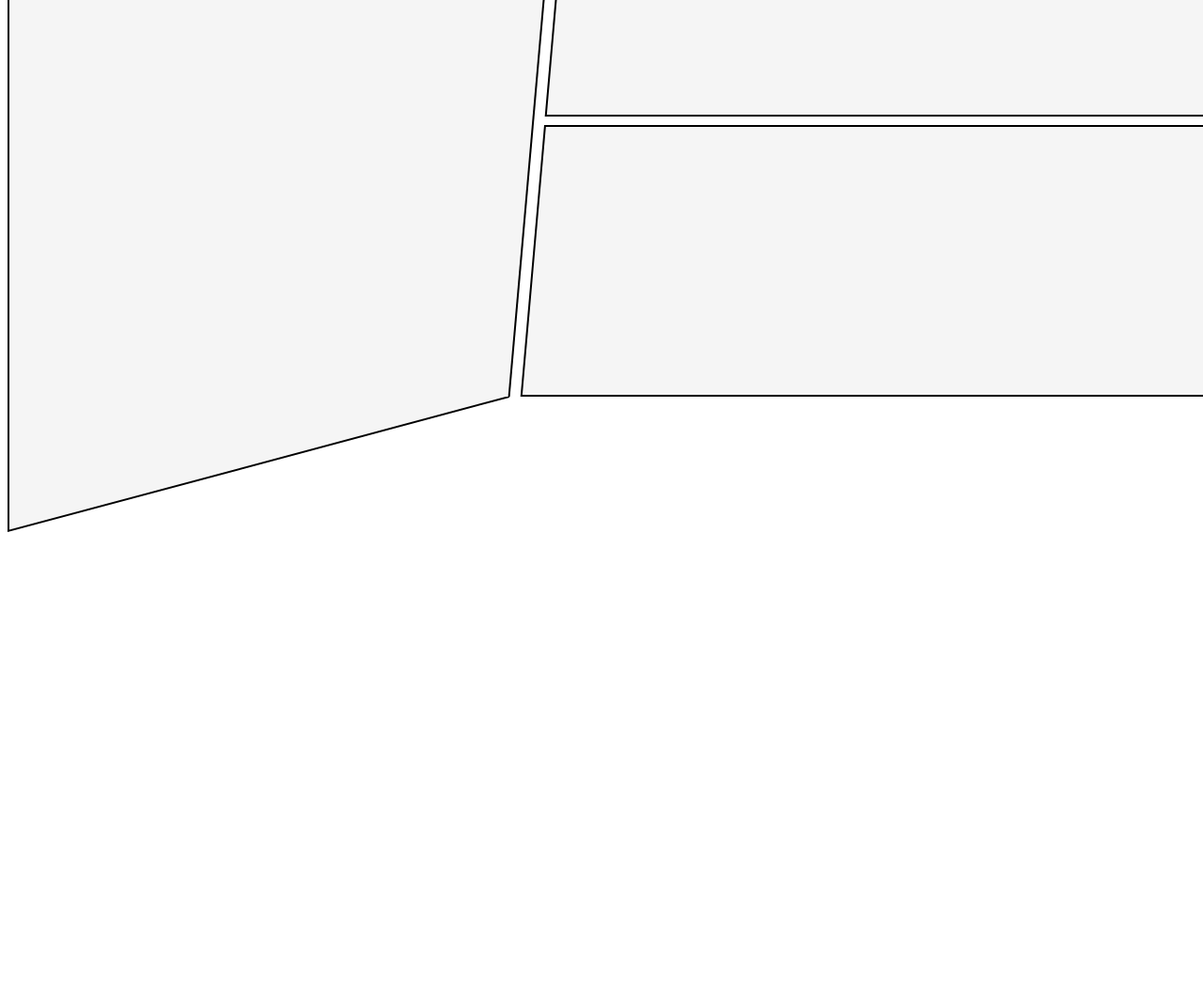
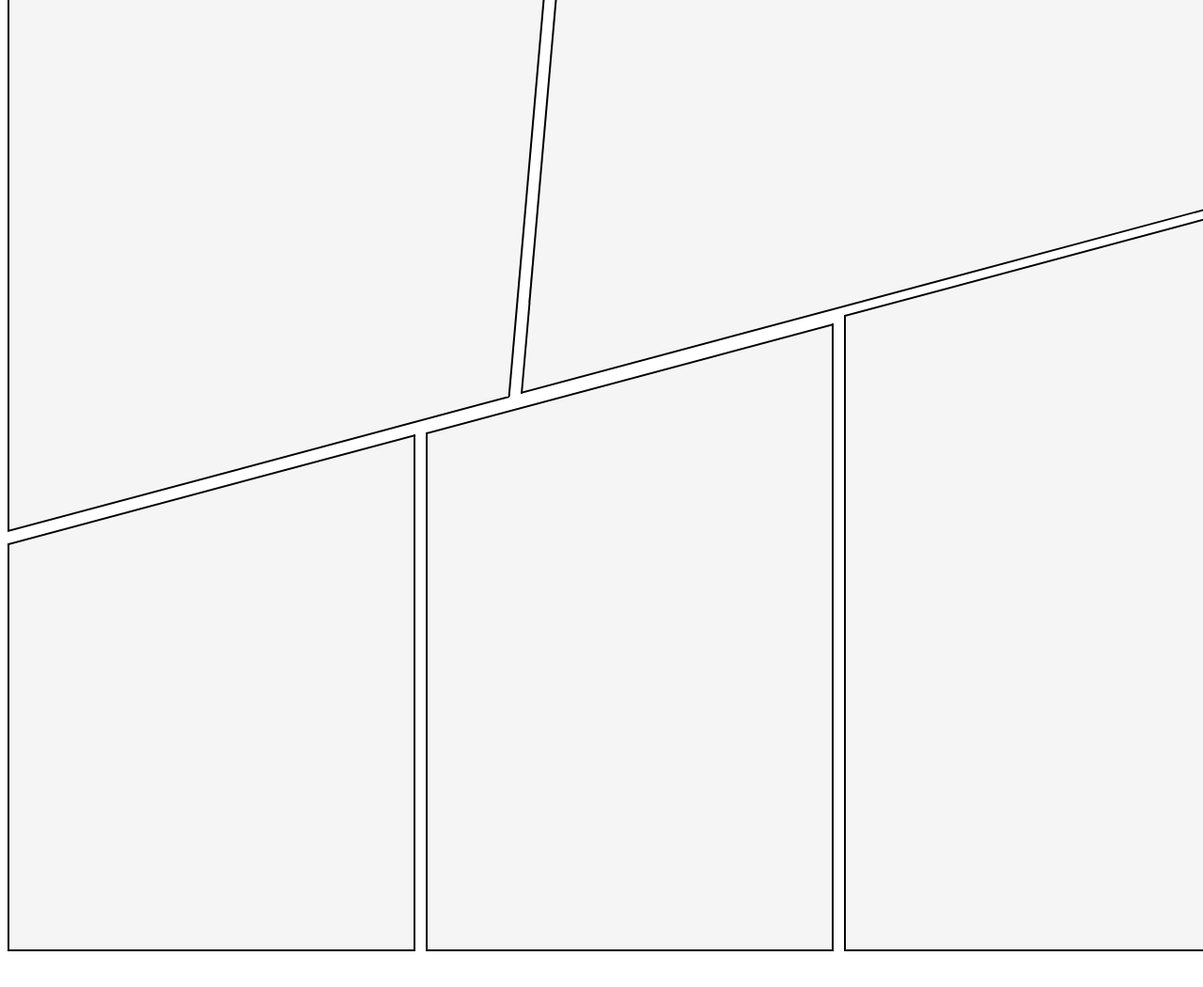
Before and after one commit to CatalinAtun/Portafolio, a plain HTML site: page src/index.html in a window 1280 px wide. Shown: the part 1320-2370 px from the top of the page at 94% size. Drawn offline with Linux system fonts and the light colour scheme.

Commit message:
Divs de proyectos

```diff
--- a/src/index.html
+++ b/src/index.html
@@ -39,6 +39,12 @@
     <div class="project1">
 
     </div>
+    <div class="project2">
+
+    </div>
+    <div class="project3">
+
+    </div>
     </div>
 
 
--- a/src/style.css
+++ b/src/style.css
@@ -180,18 +180,17 @@
     position: relative;
     background-color: whitesmoke;
     width: 660px;
-    height: 400px;
+    height: 487px;
     border-right: 2px solid black;
     border-top: 2px solid black;
-    border-bottom: 2px solid black;
     margin-top: 10px;
 }
 
 .skills::after{ /*diagonal de la izquierda*/
     position: absolute;
 	content: "";
-	width: 100px;
-	height: 400px;
+	width: 300px;
+	height: 600px;
 	top: 0;
 	left: 0;
 	background-color: whitesmoke;
@@ -199,53 +198,35 @@
 	transform: skew(-5deg);
     z-index: -10;
     border-top: 2px solid black;
-    border-right: 2px solid black;
     border-left: 2px solid black;
-    border-bottom: 2px solid black;
     margin-left: -55px;
     margin-top: -2px;
 }
 
-.skills2{
-    position: relative;
-    top: -1287px;
-    left: 626px;
-    margin-top: 70px;
-    position: relative;
-    background-color: whitesmoke;
-    width: 696px;
-    height: 285px;;
-    border-right: 2px solid black;
-    border-top: 2px solid black;
+.skills::before{
+    position: absolute;
+	content: "";
+	width: 774px;
+	height: 150px;
+	top: 0;
+    left: 0;
+    margin-top: 545px;
+    margin-left: -116px;
+	background-color: whitesmoke;
+	transform-origin: bottom left;
+	transform: skew(-5deg, -15deg);
+    z-index: -10;
     border-bottom: 2px solid black;
-    margin-top: 10px;
+    border-left: 2px solid black;
+    border-right: 2px transparent;
 }
 
-.skills2::after{ /*diagonal de la izquierda*/
-    position: absolute;
-	content: "";
-	width: 600px;
-	height: 100%;
-	top: 0;
-	left: 0;
-	background-color: whitesmoke;
-	transform-origin: top right;
-	transform: skew(-5deg);
-    z-index: -10;
-    border-top: 2px solid black;
-    border-right: 2px solid black;
-    border-left: 2px solid black;
-    border-bottom: 2px solid black;
-    margin-left: -55px;
-    margin-top: -2px;
-}
 
-/* .project1{
-    display: flex;
-    float: left;
+.project1{
     position: relative;
+    top: -1045px;
     background-color: whitesmoke;
-    width: 48%;
+    width: 430px;
     height: 400px;
     border-right: 2px solid black;
     border-left: 2px solid black;
@@ -253,11 +234,11 @@
     margin-top: 160px;
 }
 
-.project1::before{ /*diagonal del top
+.project1::before{ /*diagonal del top*/
 	position: absolute;
 	content: "";
-	width: 83.5%;
-	height: 51%;
+	width: 430px;
+	height: 150px;
 	top: 0;
     left: 0;
 	background-color: whitesmoke;
@@ -268,6 +249,67 @@
     margin-top: -148px;
     border-top: 2px solid black;
     border-left: 2px solid black;
+    border-right: 2px solid black;
+}
+
+.project2{
+    position: relative;
+    top: -1725px;
+    left: 445px;
+    background-color: whitesmoke;
+    width: 430px;
+    height: 518px;
+    border-right: 2px solid black;
+    border-left: 2px solid black;
     border-bottom: 2px solid black;
+    margin-top: 160px;
 }
-*/
+
+.project2::before{ /*diagonal del top*/
+	position: absolute;
+	content: "";
+	width: 430px;
+	height: 150px;
+	top: 0;
+    left: 0;
+	background-color: whitesmoke;
+	transform-origin: top right;
+	transform: skewY(-15deg);
+    z-index: -10;
+    margin-left: -2px;
+    margin-top: -148px;
+    border-top: 2px solid black;
+    border-left: 2px solid black;
+    border-right: 2px solid black;
+}
+
+.project3{
+    position: relative;
+    top: -2530px;
+    left: 890px;
+    background-color: whitesmoke;
+    width: 430px;
+    height: 643px;
+    border-right: 2px solid black;
+    border-left: 2px solid black;
+    border-bottom: 2px solid black;
+    margin-top: 160px;
+}
+
+.project3::before{ /*diagonal del top*/
+	position: absolute;
+	content: "";
+	width: 430px;
+	height: 150px;
+	top: 0;
+    left: 0;
+	background-color: whitesmoke;
+	transform-origin: top right;
+	transform: skewY(-15deg);
+    z-index: -10;
+    margin-left: -2px;
+    margin-top: -148px;
+    border-top: 2px solid black;
+    border-left: 2px solid black;
+    border-right: 2px solid black;
+}
```
